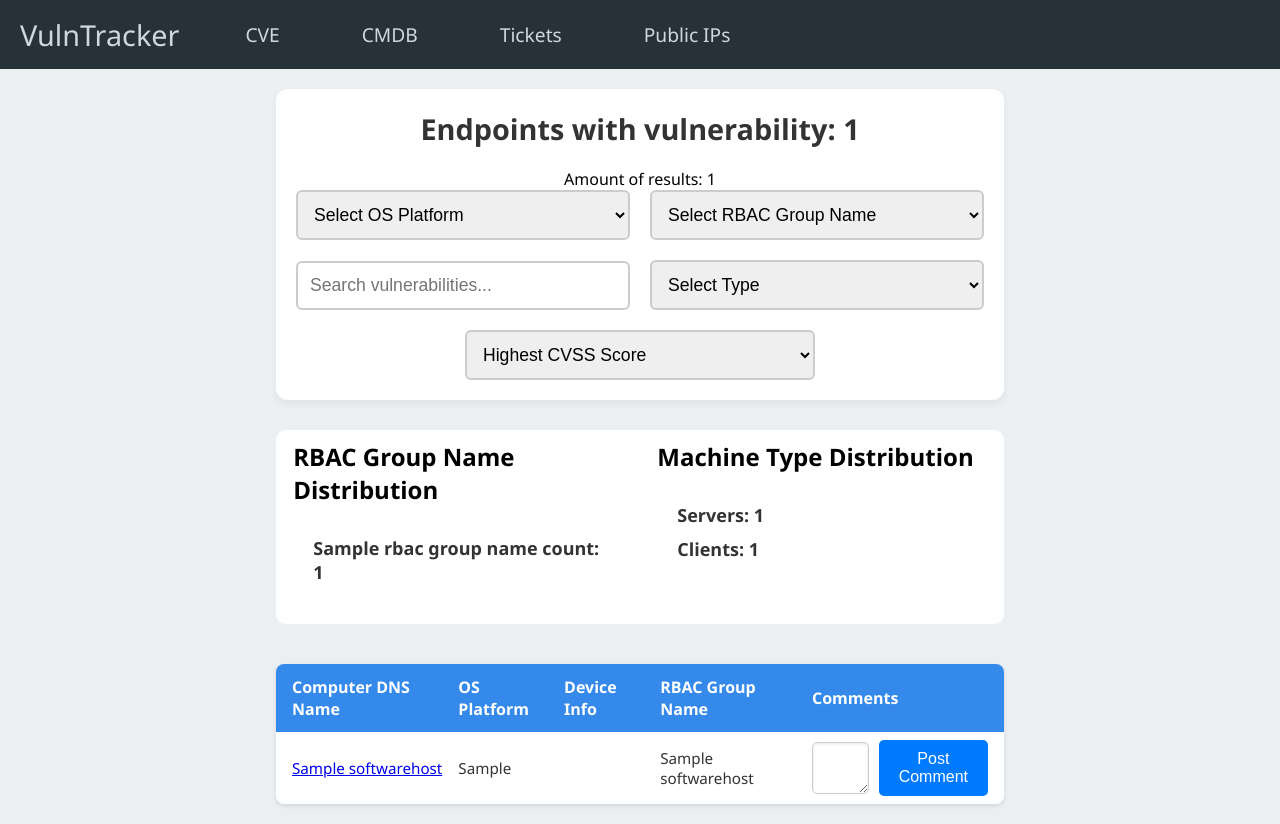
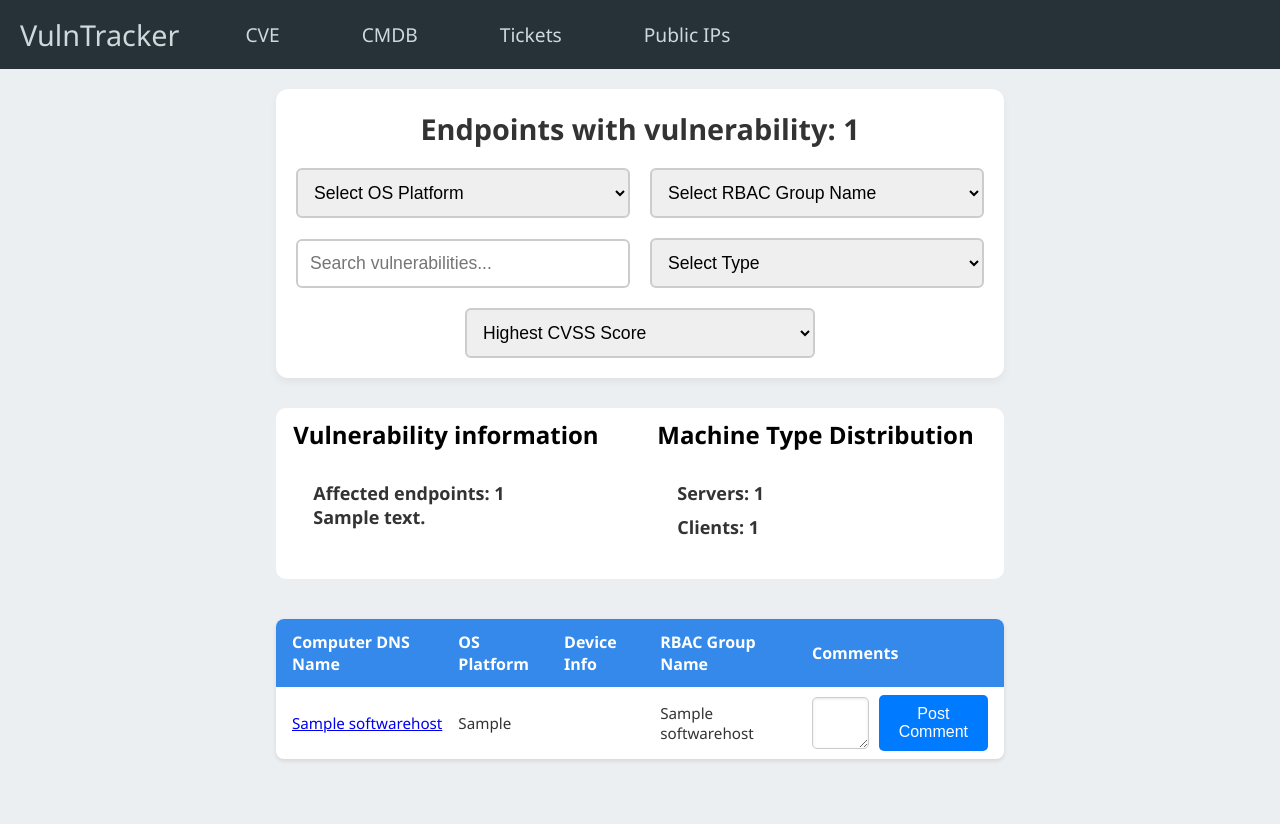
Before and after one commit to helfiesp/VulnTracker, a Django app: template templates/machine_list.html in a window 1280 px wide. After the commit the page ends 761 px from the top, so only its background shows below. Run offline with Django 5.2, Linux system fonts and the light colour scheme; tables that the repository leaves empty hold one stand-in row (values such as "Sample post"); the template is opened without the code that fills it: values that come from a table or form of the project are taken from there, most other values are stand-ins (such as "Sample title", 1, 10 or a date in 2020); data that the repository does not hold is empty.

Commit message:
Update machine_list.html

```diff
--- a/templates/machine_list.html
+++ b/templates/machine_list.html
@@ -11,7 +11,6 @@
     <div class="filter-section">
         <div class="filter-header">
             <h2>Endpoints with vulnerability: {{ cve.id }}</h2>
-            <p style="text-align: center;">Amount of results: {{ machines|length}} </p>
 
         </div>
         <div class="filter-controls">
@@ -74,11 +73,10 @@
 
 <div class="single-charts-container">
     <div class="left-chart-box">
-        <h2>RBAC Group Name Distribution</h2>
+        <h2>Vulnerability information</h2>
         <div class="statistic-square">
-            {% for group_name, count in rbac_group_name_counts.items %}
-                <p>{{ group_name }}: {{ count }}</p>
-            {% endfor %}
+            <p>Affected endpoints: {{ machines|length}}<br>
+            {{ cve.description }}<br>
         </div>
     </div>
 
```
